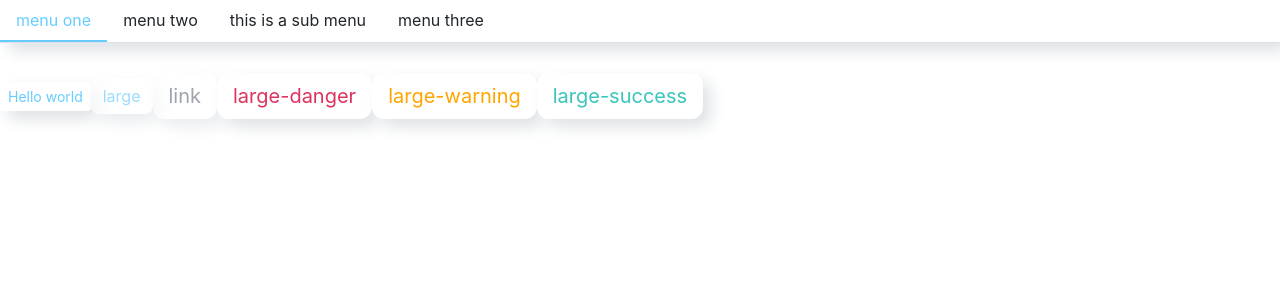
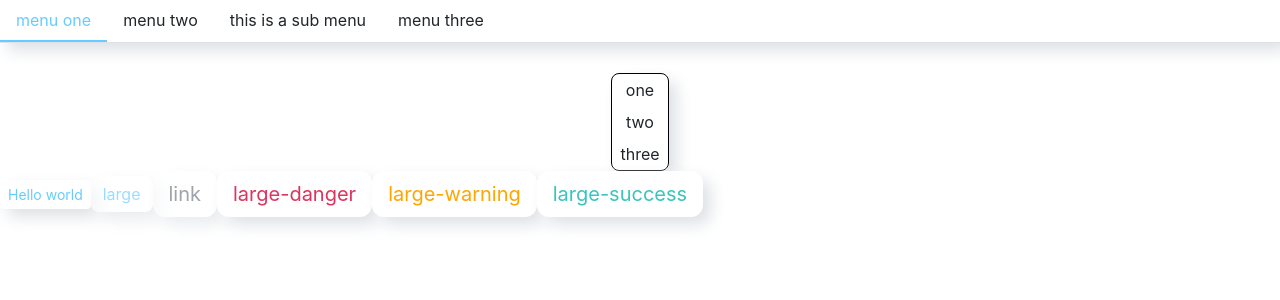
Before and after one commit to dizzy-Lee/sanft, a React (Create React App) app: page / in a window 1280 px wide. Shown: the top 300 px of the page. Built offline with nearby package versions, Linux system fonts and the light colour scheme.

Commit message:
编写tab组件

```diff
--- a/src/App.tsx
+++ b/src/App.tsx
@@ -8,6 +8,8 @@ import message from "./components/SanMessage/message"
 import SanMenu from "./components/SanMenu/menu"
 import SanMenuItem from "./components/SanMenu/menuItem"
 import SanSubMenu from "./components/SanMenu/subMenu"
+import SanTabs from "./components/SanTab/tabs"
+import SanTabContent from "./components/SanTab/tabContent"
 
 function App() {
   let count = 0
@@ -30,6 +32,12 @@ function App() {
         </SanSubMenu>
         <SanMenuItem>menu three</SanMenuItem>
       </SanMenu>
+
+      <SanTabs>
+        <SanTabContent title="one">content one</SanTabContent>
+        <SanTabContent title="two">content two</SanTabContent>
+        <SanTabContent title="three">content three</SanTabContent>
+      </SanTabs>
 
       <SanButton
         size={ButtonSize.Small}
--- /dev/null
+++ b/src/components/SanTab/_style.scss
@@ -0,0 +1,15 @@
+.san-tab-container {
+  text-align: center;
+}
+
+.san-tabs {
+  display: inline-block;
+  border: .0625rem solid black;
+  box-shadow: $btn-box-shadow;
+  border-radius: $border-radius;
+  .san-tab-content {
+    display: inline-block;
+    margin: $tab-margin;
+    cursor: pointer;
+  }
+}
--- /dev/null
+++ b/src/components/SanTab/tabContent.tsx
@@ -0,0 +1,40 @@
+import React, { FC, useEffect } from "react"
+import classNames from "classnames"
+import { createPortal } from "react-dom"
+
+interface TabContent {
+  title: string
+  index?: string
+  className?: string
+  style?: React.CSSProperties
+  children?: React.ReactNode
+}
+
+const SanTabContent: FC<TabContent> = props => {
+  const { title, index, className, style, children } = props
+  const classes = classNames("san-tab-content", className)
+  // let sanTabContentDetail
+  // useEffect(() => {
+  //   sanTabContentDetail = document.getElementById(
+  //     "san-tab-content-detail"
+  //   ) as Element
+  // })
+  const tabsPortal = () => {
+    const sanTabContentDetail = document.getElementById(
+      "san-tab-content-detail"
+    ) as Element
+    if (sanTabContentDetail) {
+      return createPortal(children, sanTabContentDetail)
+    }
+  }
+  return (
+    <div>
+      <div className={classes} style={style}>
+        {title}
+      </div>
+      <div>{tabsPortal()}</div>
+    </div>
+  )
+}
+
+export default SanTabContent
--- /dev/null
+++ b/src/components/SanTab/tabs.tsx
@@ -0,0 +1,30 @@
+import classNames from "classnames";
+import React, { FC } from "react";
+
+export interface TabsProps {
+  defaultIndex?: string
+  className?: string
+  style?: React.CSSProperties
+  children?: React.ReactNode
+}
+
+const SanTabs: FC<TabsProps> = (props) => {
+  const {
+    defaultIndex,
+    className,
+    style,
+    children
+  } = props
+
+  const classes = classNames("san-tabs", className)
+  return (
+    <div className="san-tab-container">
+      <title className={classes} style={style}>
+        {children}
+      </title>
+      <div id="san-tab-content-detail"></div>
+    </div>
+  )
+}
+
+export default SanTabs
--- a/src/styles/_basicstyle.scss
+++ b/src/styles/_basicstyle.scss
@@ -239,6 +239,9 @@ $menu-item-disabled-color:     $gray-600 !default;
 //submenu
 $submenu-box-shadow: 0 2px 4px 0 rgba(0,0,0,.12), 0 0 6px 0 rgba(0,0,0,.04);
 
+// tabs
+$tab-margin: .25rem .5rem !default;
+
 //input
 $input-padding-y:                       $btn-padding-y !default;
 $input-padding-x:                       $btn-padding-x !default;
--- a/src/styles/index.scss
+++ b/src/styles/index.scss
@@ -15,3 +15,6 @@
 
 //menu样式
 @import "../components/SanMenu/style";
+
+//tabs样式
+@import "../components/SanTab/style"
```
